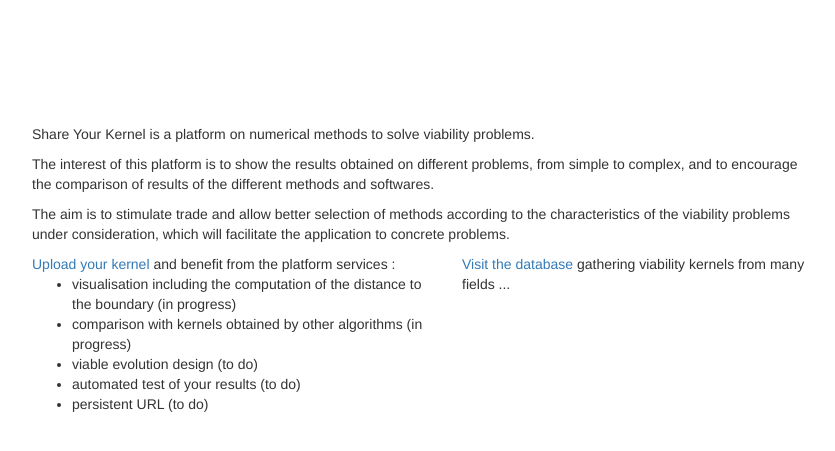
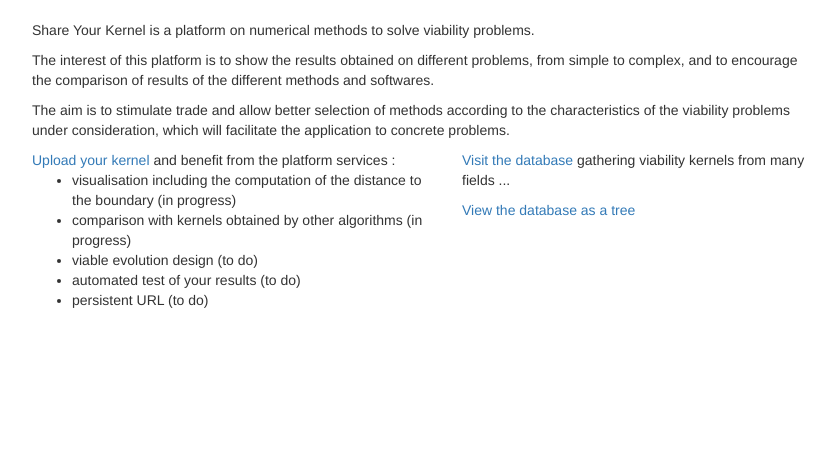
Before and after one commit to NicolasDumoulin/vino, a Django app: page / in a window 1280 px wide. Shown: the part 52-503 px from the top of the page, without its empty margins (218-1053 px from the left). Run offline with Django 3.2, Linux system fonts and the light colour scheme; data that the repository does not hold is empty; some libraries are stand-ins or nearby versions.

Commit message:
link to results tree

```diff
--- a/vinosite/sharekernel/templates/sharekernel/home.html
+++ b/vinosite/sharekernel/templates/sharekernel/home.html
@@ -3,10 +3,6 @@
 {% block body %}
 
 	<div id="container">
-		<div id="topbar">
-		</div>
-		<div id="navbar"> </div>
-		<!-- the main section where all pages will be loaded using URL variables and PHP include() function -->
 		<div id="main">
 
 			<p>Share Your Kernel is a platform on numerical methods to solve viability problems.<p>
@@ -25,8 +21,13 @@
 				<li>	persistent URL (to do)</li>
  				</div>
 			<div id="column_right">
-			<a href="{% url 'sharekernel:visitcategorylist' %}">
-			Visit the database</a> gathering viability kernels from many fields ...<br>
+                            <p>
+                                <a href="{% url 'sharekernel:visitcategorylist' %}">
+                                    Visit the database</a> gathering viability kernels from many fields ...
+                            </p>
+                            <p>
+                                <a href="{% url 'sharekernel:results_tree' %}">View the database as a tree</a>
+                            </p>
 			 </div>
 			<!-- this layer solve some issue about the css design, forced the #main layer height equal to height of two column layer (#columnt_left and #column_right) inside itself -->
 			<div class="spacer"></div>
```
